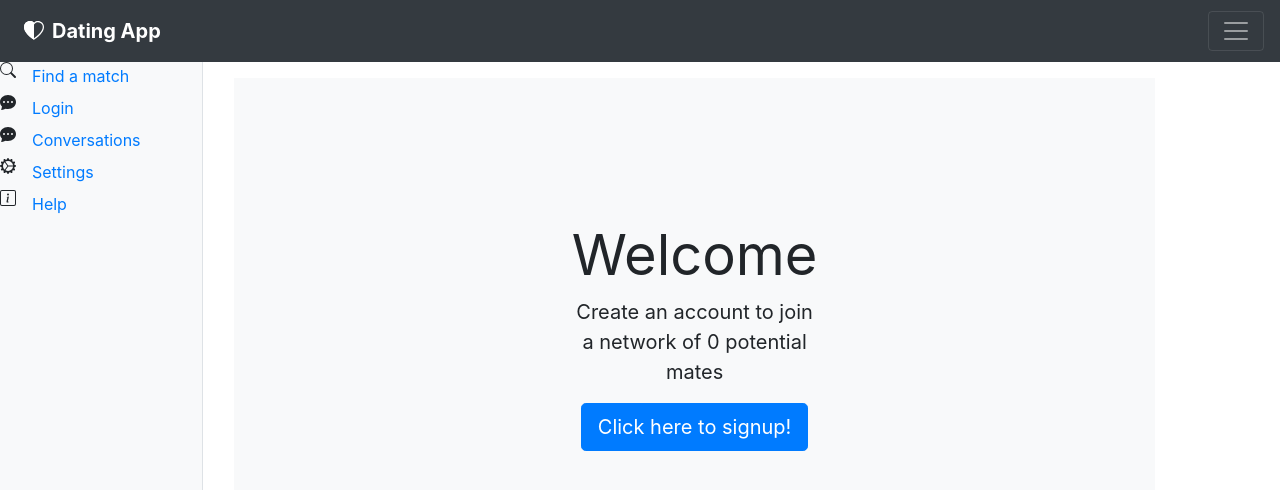
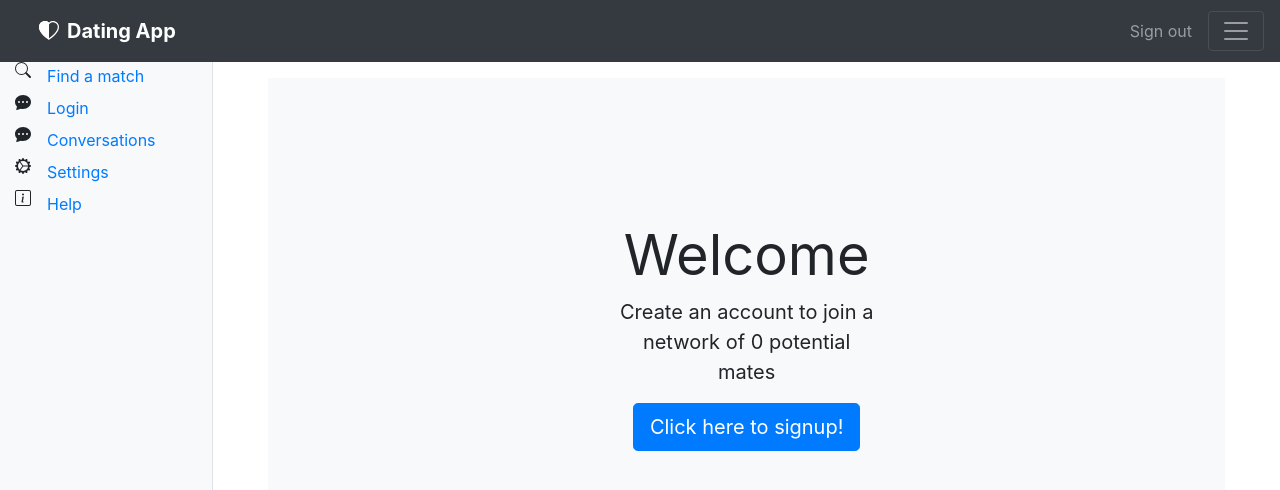
Before and after one commit to graemekcox/Dating-App, a React (Create React App) app: page / in a window 1280 px wide. Shown: the top 490 px of the page. Built offline with nearby package versions, Linux system fonts and the light colour scheme; no server answers.

Commit message:
Add signout button to navbar

```diff
--- a/src/App.js
+++ b/src/App.js
@@ -137,9 +137,10 @@ class App extends React.Component {
       // <div class="cover-container-fluid">
         <Router>
           <Navbar/>
+          <div class="container-fluid">
             <div class="row">
                 <Sidebar/>
-            <div class="col-md-9">
+                <main class="col-md-9 ml-sm-auto col-lg-10 px-4" role="main">
                   <Switch>
                     <Route exact path="/" component={Home}/>
                     <PrivateRoute path="/chat"
@@ -153,6 +154,7 @@ class App extends React.Component {
                     authenticated={this.state.authenticated} component={Login}/>
                     <PublicRoute path="/signup" authenticated={this.state.authenticated} component={Signup}/>
                   </Switch>
+                </main>
               </div>
           </div>
         </Router>
--- a/src/components/Navbar.js
+++ b/src/components/Navbar.js
@@ -1,22 +1,33 @@
 import React from 'react';
+import {Link} from 'react-router-dom';
+
+import {signout} from '../helpers/auth';
+
 export default class Navbar extends React.Component {
+
+
+
     render (){
         return(
             <div>
                 <nav class="navbar navbar-dark bg-dark box-shadow ">
-                    <div class="navbar-brand d-flex align-items-center">
+                    <div class="navbar-brand  col-sm-3 col-md-2 mr-0 d-flex align-items-center">
                         <svg width="1em" height="1em" viewBox="0 0 16 16" class="bi bi-heart-half m-2" fill="white" xmlns="http://www.w3.org/2000/svg">
                             <path fillRule="evenodd" d="M8 1.314C3.562-3.248-7.534 4.735 8 15V1.314z"/>
                             <path fillRule="evenodd" d="M8 2.748l-.717-.737C5.6.281 2.514.878 1.4 3.053c-.523 1.023-.641 2.5.314 4.385.92 1.815 2.834 3.989 6.286 6.357 3.452-2.368 5.365-4.542 6.286-6.357.955-1.886.838-3.362.314-4.385C13.486.878 10.4.28 8.717 2.01L8 2.748zM8 15C-7.333 4.868 3.279-3.04 7.824 1.143c.06.055.119.112.176.171a3.12 3.12 0 0 1 .176-.17C12.72-3.042 23.333 4.867 8 15z"/>
                         </svg>
                         <strong>Dating App</strong>
                     </div>
-                    {/* <a class="nav-link active" href="#">Home</a>
-                    <a class="nav-link " href="#">Signin</a>
-                    <a class="nav-link " href="#">Signup</a> */}
-                    <button class="navbar-toggler" type="button" data-toggle="collapse">
-                    <span class="navbar-toggler-icon"/>
-                    </button>
+                    <div class="btn-group m-r2">
+                        <ul class="navbar-nav px-3">
+                            <li class="nav-item text-nowrap">
+                                <a class="nav-link" onClick={()=> signout()} href="#">Sign out</a>
+                            </li>
+                        </ul>
+                        <button class="navbar-toggler" type="button" data-toggle="collapse">
+                            <span class="navbar-toggler-icon"/>
+                        </button>
+                    </div>
                 </nav>
             </div>
         )
--- a/src/helpers/auth.js
+++ b/src/helpers/auth.js
@@ -12,3 +12,12 @@ export function signInWithGoogle() {
     const provider = new auth.GoogleAuthProvider();
     return auth().signInWithPopup(provider);
 }
+
+export function signout(){
+    auth().signOut().then(function() {
+        return true // Indicate we successfully signed out
+    }).catch(function(error){
+        console.log(error)
+        return false
+    })
+}
--- a/src/pages/Home.js
+++ b/src/pages/Home.js
@@ -4,6 +4,7 @@ import {Link} from 'react-router-dom';
 export default class Home extends React.Component {
     render (){
         return(
+            <div class="container-fluid">
                 <div class="position-relative overflow-hidden p-3 p-md-5 m-md-3 text-center bg-light container-flu">
                     <div class="col-md-5 p-lg-5 mx-auto my-5 text-center">
                         <h1 class="display-4 font-weight-normal"> Welcome</h1>
@@ -12,6 +13,8 @@ export default class Home extends React.Component {
                         </p>
                         <Link class="btn btn-lg btn-primary" to='/signup'>Click here to signup!</Link>
                     </div>
+
+                </div>
             </div>
         )
     }
```
Lines whose indentation alone changed are shown as unchanged.
